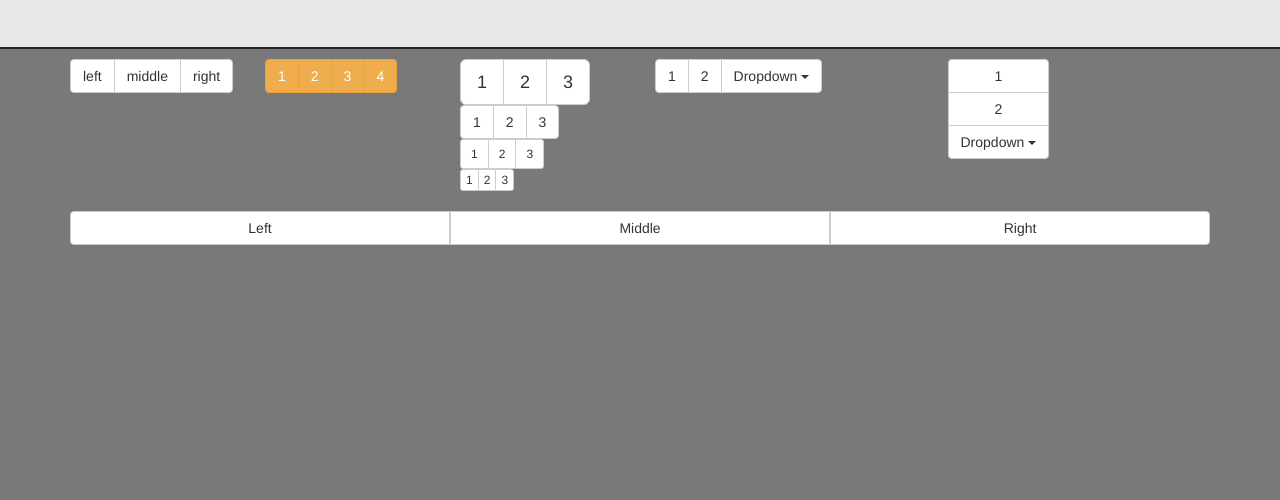
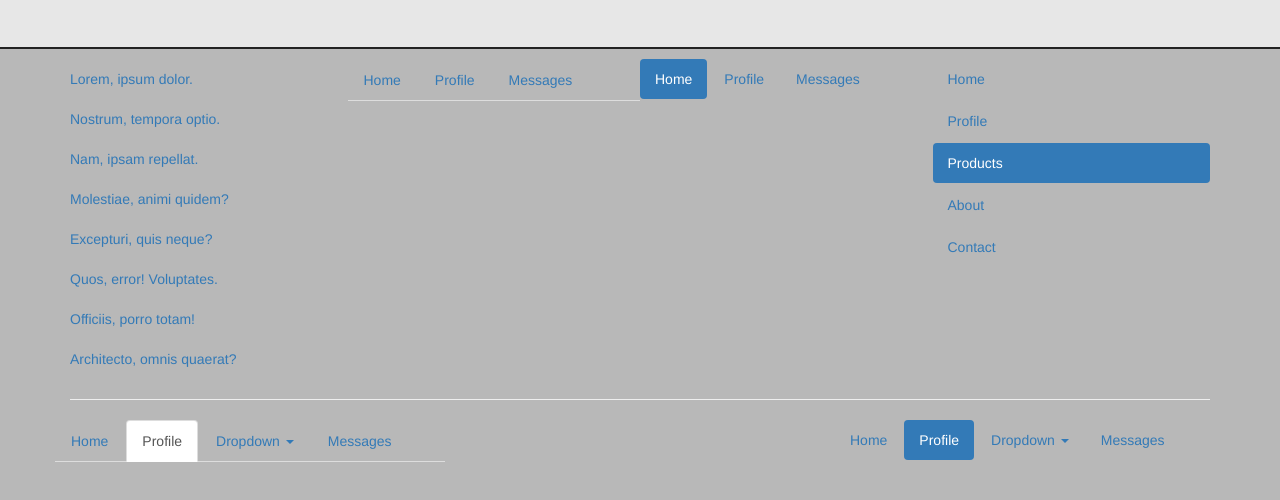
Before and after one commit to amirmohammadhassanabadi/Web-2-Practice---TIT, a website: page index.html in a window 1280 px wide. Shown: the part 106-606 px from the top of the page. Drawn offline with nearby package versions, Linux system fonts and the light colour scheme.

Commit message:
session 4 - bootstrap 2 - 11 (nav)

```diff
--- a/css/style.css
+++ b/css/style.css
@@ -1,5 +1,5 @@
 body{
-    background-color: rgb(121, 121, 121);
+    background-color: rgb(184, 184, 184);
 }
 
 header{
--- a/index.html
+++ b/index.html
@@ -19,95 +19,77 @@
 
     <main class="container">
         <div class="row">
-            <article class="col-sm-2">
-                <div class="btn-group">
-                    <button class="btn btn-default">left</button>
-                    <button class="btn btn-default">middle</button>
-                    <button class="btn btn-default">right</button>
-                </div>
-            </article>
-            <article class="col-sm-2">
-                <div class="btn-toolbar" role="toolbar">
-                    <div class="btn-group" role="group">
-                        <button class="btn btn-warning">1</button>
-                        <button class="btn btn-warning">2</button>
-                        <button class="btn btn-warning">3</button>
-                        <button class="btn btn-warning">4</button>
-                    </div>
-                </div>
-            </article>
-            <article class="col-sm-2">
-                <div class="btn-group btn-group-lg" role="group" aria-label="...">
-                    <button class="btn btn-default">1</button>
-                    <button class="btn btn-default">2</button>
-                    <button class="btn btn-default">3</button>
-                </div>
-                <div class="btn-group" role="group" aria-label="...">
-                    <button class="btn btn-default">1</button>
-                    <button class="btn btn-default">2</button>
-                    <button class="btn btn-default">3</button>
-                </div>
-                <div class="btn-group btn-group-sm" role="group" aria-label="...">
-                    <button class="btn btn-default">1</button>
-                    <button class="btn btn-default">2</button>
-                    <button class="btn btn-default">3</button>
-                </div>
-                <br>
-                <div class="btn-group btn-group-xs" role="group" aria-label="...">
-                    <button class="btn btn-default">1</button>
-                    <button class="btn btn-default">2</button>
-                    <button class="btn btn-default">3</button>
-                </div>
-            </article>
-            <article class="col-sm-3">
-                <div class="btn-group" role="group" aria-label="...">
-                    <button type="button" class="btn btn-default">1</button>
-                    <button type="button" class="btn btn-default">2</button>
+            <ul class="nav col-sm-3">
+                <li><a>Lorem, ipsum dolor.</a></li>
+                <li><a>Nostrum, tempora optio.</a></li>
+                <li><a>Nam, ipsam repellat.</a></li>
+                <li><a>Molestiae, animi quidem?</a></li>
+                <li><a>Excepturi, quis neque?</a></li>
+                <li><a>Quos, error! Voluptates.</a></li>
+                <li><a>Officiis, porro totam!</a></li>
+                <li><a>Architecto, omnis quaerat?</a></li>
+            </ul>
 
-                    <div class="btn-group" role="group">
-                      <button type="button" class="btn btn-default dropdown-toggle" data-toggle="dropdown" aria-haspopup="true" aria-expanded="false">
-                        Dropdown
-                        <span class="caret"></span>
-                      </button>
-                      <ul class="dropdown-menu">
-                        <li><a href="#">Dropdown link</a></li>
-                        <li><a href="#">Dropdown link</a></li>
-                      </ul>
-                    </div>
-                  </div>
-            </article>
+            <ul class="nav nav-tabs col-sm-3">
+                <li><a>Home</a></li>
+                <li><a>Profile</a></li>
+                <li><a>Messages</a></li>
+            </ul>
 
+            <ul class="nav nav-pills col-sm-3">
+                <li class="active"><a>Home</a></li>
+                <li><a>Profile</a></li>
+                <li><a>Messages</a></li>
+            </ul>
 
-            <article class="col-sm-3">
-                <div class="btn-group-vertical" role="group" aria-label="...">
-                    <button type="button" class="btn btn-default">1</button>
-                    <button type="button" class="btn btn-default">2</button>
-
-                    <div class="btn-group" role="group">
-                      <button type="button" class="btn btn-default dropdown-toggle" data-toggle="dropdown" aria-haspopup="true" aria-expanded="false">
-                        Dropdown
-                        <span class="caret"></span>
-                      </button>
-                      <ul class="dropdown-menu">
-                        <li><a href="#">Dropdown link</a></li>
-                        <li><a href="#">Dropdown link</a></li>
-                      </ul>
-                    </div>
-                  </div>
-            </article>
+            <ul class="nav nav-pills nav-stacked col-sm-3">
+                <li><a>Home</a></li>
+                <li><a>Profile</a></li>
+                <li class="active"><a>Products</a></li>
+                <li><a>About</a></li>
+                <li><a>Contact</a></li>
+            </ul>
         </div>
-
-        <div class="btn-group btn-group-justified" role="group" aria-label="...">
-            <div class="btn-group" role="group">
-              <button type="button" class="btn btn-default">Left</button>
-            </div>
-            <div class="btn-group" role="group">
-              <button type="button" class="btn btn-default">Middle</button>
-            </div>
-            <div class="btn-group" role="group">
-              <button type="button" class="btn btn-default">Right</button>
-            </div>
-          </div>
+        <hr>
+        <div class="row">
+            <ul class="nav nav-tabs col-sm-4">
+                <li><a>Home</a></li>
+                <li class="active"><a>Profile</a></li>
+                <li>
+                    <a class="dropdown-toggle" data-toggle="dropdown" href="#" role="button" aria-haspopup="true"
+                        aria-expanded="false">
+                        Dropdown <span class="caret"></span>
+                    </a>
+                    <ul class="dropdown-menu">
+                        <li><a href="#">Action</a></li>
+                        <li><a href="#">Another action</a></li>
+                        <li><a href="#">Something else here</a></li>
+                        <li role="separator" class="divider"></li>
+                        <li><a href="#">Separated link</a></li>
+                    </ul>
+                </li>
+                <li><a>Messages</a></li>
+            </ul>
+            <div class="col-sm-4"></div>
+            <ul class="nav nav-pills col-sm-4">
+                <li><a>Home</a></li>
+                <li class="active"><a>Profile</a></li>
+                <li>
+                    <a class="dropdown-toggle" data-toggle="dropdown" href="#" role="button" aria-haspopup="true"
+                        aria-expanded="false">
+                        Dropdown <span class="caret"></span>
+                    </a>
+                    <ul class="dropdown-menu">
+                        <li><a href="#">Action</a></li>
+                        <li><a href="#">Another action</a></li>
+                        <li><a href="#">Something else here</a></li>
+                        <li role="separator" class="divider"></li>
+                        <li><a href="#">Separated link</a></li>
+                    </ul>
+                </li>
+                <li><a>Messages</a></li>
+            </ul>
+        </div>
     </main>
 
     <script src="./node_modules/jquery/dist/jquery.min.js"></script>
```
